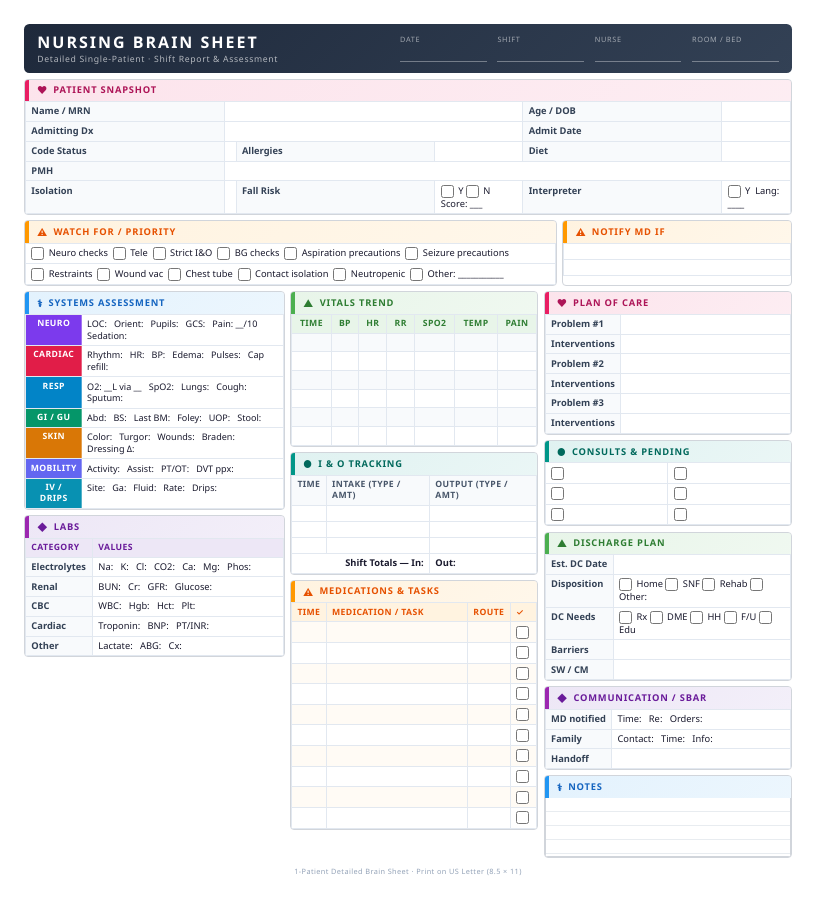
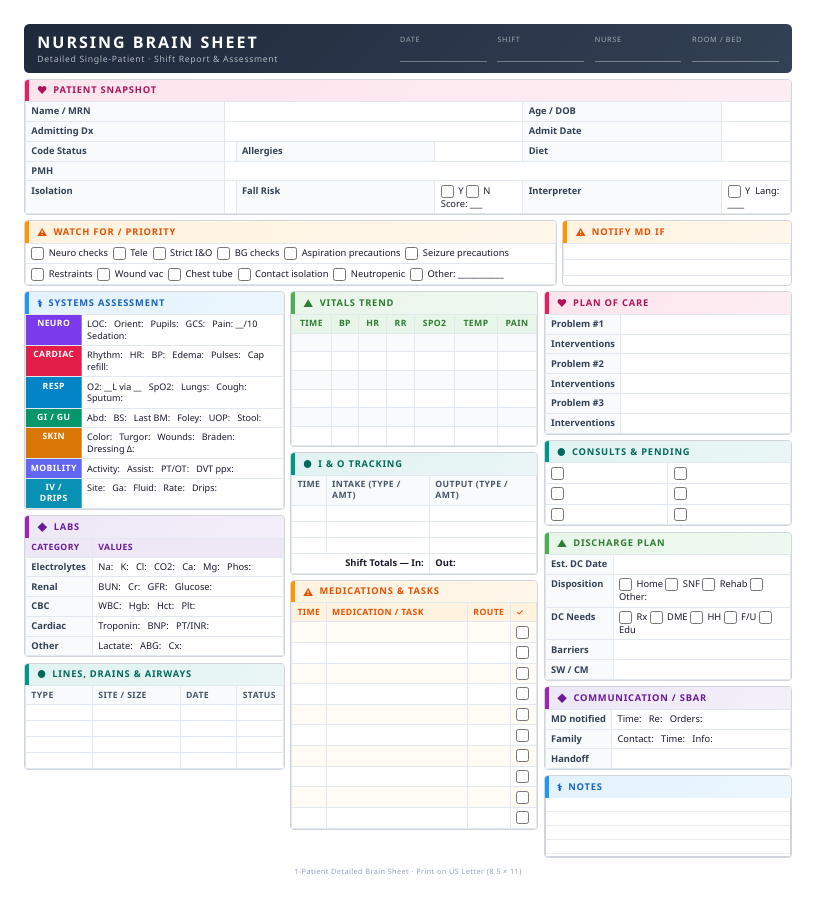
Before and after one commit to OliveraMarcoMusic/git-test, a plain HTML site: page nurse-brain-sheet.html in a window 1280 px wide. Shown: the whole page, without its empty margins (0-831 px from the left). Drawn offline with Linux system fonts and the light colour scheme.

Commit message:
Fix print layout collapse and add Lines/Drains section
- Fix 2-patient and 4-patient sheets where notes/flex sections
  collapsed when printing in Chrome (keep explicit body dimensions
  in @media print so height calculations resolve correctly)
- Add Lines, Drains & Airways section to 1-patient detailed sheet
  to fill unused space in the left column

Co-Authored-By: Claude Opus 4.6 (1M context) <noreply@anthropic.com>

```diff
--- a/nurse-brain-sheet.html
+++ b/nurse-brain-sheet.html
@@ -222,6 +222,17 @@
         <tr><td class="lbl">Other</td><td>Lactate: &nbsp; ABG: &nbsp; Cx:</td></tr>
       </table>
     </div>
+
+    <div class="section">
+      <div class="sh sh-teal">Lines, Drains &amp; Airways</div>
+      <table>
+        <tr><th style="width:26%">Type</th><th>Site / Size</th><th style="width:22%">Date</th><th style="width:18%">Status</th></tr>
+        <tr><td style="height:12pt"></td><td></td><td></td><td></td></tr>
+        <tr><td style="height:12pt"></td><td></td><td></td><td></td></tr>
+        <tr><td style="height:12pt"></td><td></td><td></td><td></td></tr>
+        <tr><td style="height:12pt"></td><td></td><td></td><td></td></tr>
+      </table>
+    </div>
   </div>
 
   <!-- ── CENTER: Vitals + I&O + Meds ── -->
```
Also changed, not shown: nurse-brain-sheet-2patient.html (+2 -2 lines), nurse-brain-sheet-4patient.html (+2 -2 lines).
